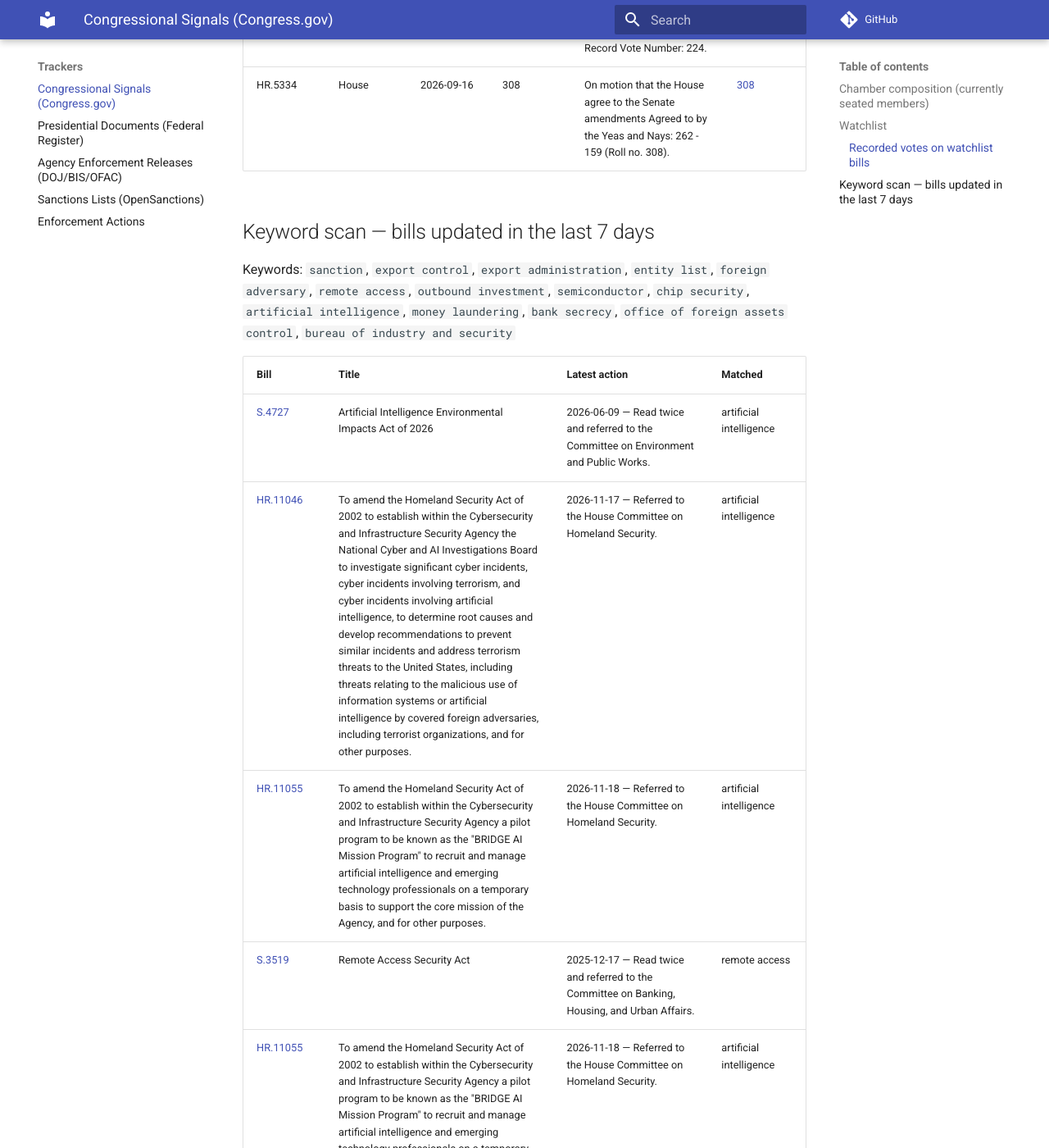
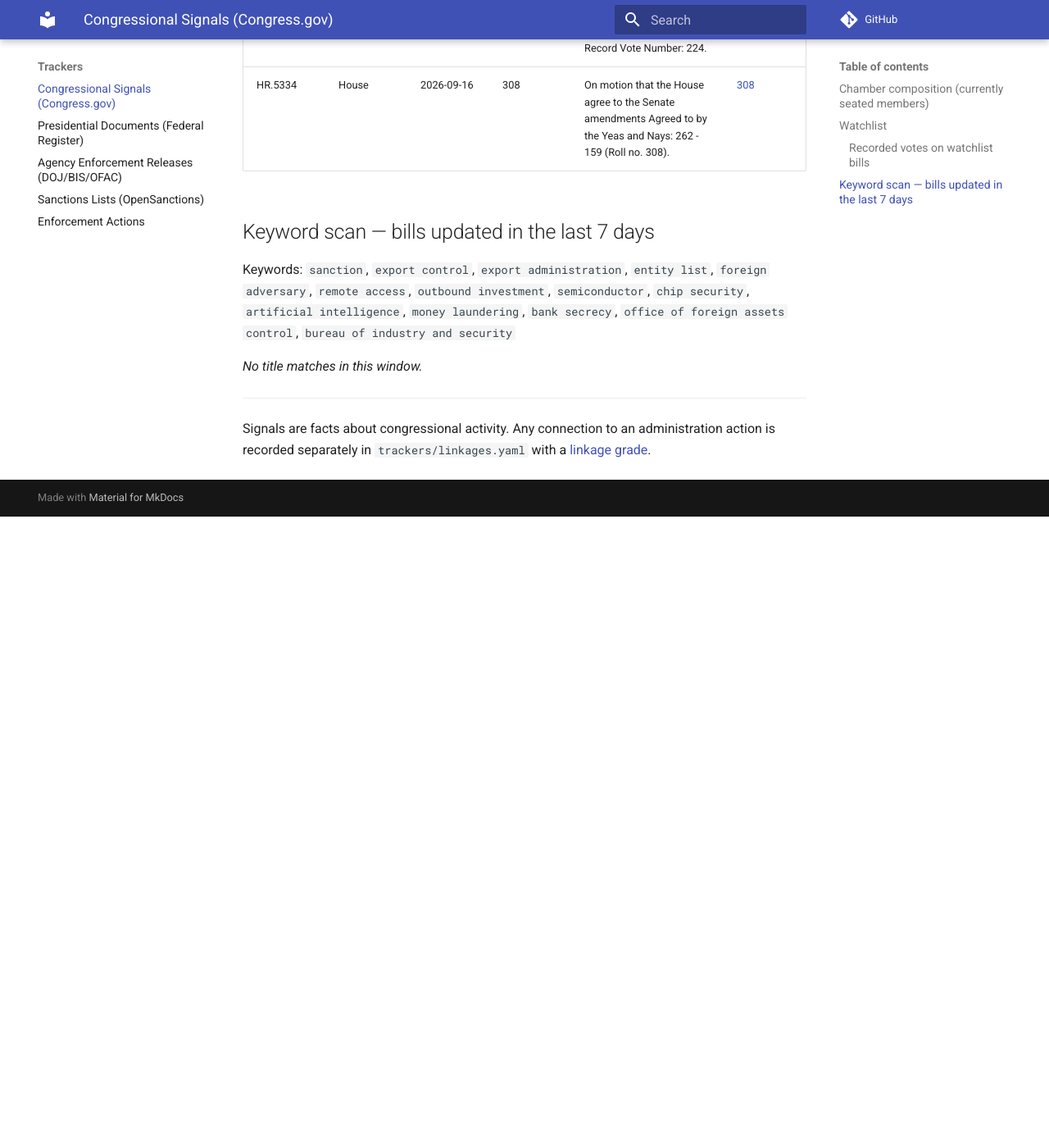
Before and after one commit to felipelago17/Congressional-Influence-Sanctions-Export-Controls, an MkDocs documentation site: the page built from docs/trackers/congress-signals.md, in a window 1280 px wide and 1400 px high, scrolled down 1831 px. Shown: the whole window at 82% size. Built offline with MkDocs 1.6.1 and Material for MkDocs 9.7.7, drawn with Linux system fonts in a browser that asks for light colours; comment, search, counter and statistics services are not loaded; after the commit the page ends 2461 px from its top, so only the background shows below that; some of the changed text lies outside the part shown.

Commit message:
data: congress signals 2026-11-25

```diff
--- a/docs/trackers/congress-signals.md
+++ b/docs/trackers/congress-signals.md
@@ -35,23 +35,7 @@ Roll-call links are the Tier 1 source for party breakdowns; the repository recor
 
 Keywords: `sanction`, `export control`, `export administration`, `entity list`, `foreign adversary`, `remote access`, `outbound investment`, `semiconductor`, `chip security`, `artificial intelligence`, `money laundering`, `bank secrecy`, `office of foreign assets control`, `bureau of industry and security`
 
-| Bill | Title | Latest action | Matched |
-|---|---|---|---|
-| [S.4727](https://www.congress.gov/bill/119th-congress/senate-bill/4727) | Artificial Intelligence Environmental Impacts Act of 2026 | 2026-06-09 — Read twice and referred to the Committee on Environment and Public Works. | artificial intelligence |
-| [HR.11046](https://www.congress.gov/bill/119th-congress/house-bill/11046) | To amend the Homeland Security Act of 2002 to establish within the Cybersecurity and Infrastructure Security Agency the National Cyber and AI Investigations Board to investigate significant cyber incidents, cyber incidents involving terrorism, and cyber incidents involving artificial intelligence, to determine root causes and develop recommendations to prevent similar incidents and address terrorism threats to the United States, including threats relating to the malicious use of information systems or artificial intelligence by covered foreign adversaries, including terrorist organizations, and for other purposes. | 2026-11-17 — Referred to the House Committee on Homeland Security. | artificial intelligence |
-| [HR.11055](https://www.congress.gov/bill/119th-congress/house-bill/11055) | To amend the Homeland Security Act of 2002 to establish within the Cybersecurity and Infrastructure Security Agency a pilot program to be known as the "BRIDGE AI Mission Program" to recruit and manage artificial intelligence and emerging technology professionals on a temporary basis to support the core mission of the Agency, and for other purposes. | 2026-11-18 — Referred to the House Committee on Homeland Security. | artificial intelligence |
-| [S.3519](https://www.congress.gov/bill/119th-congress/senate-bill/3519) | Remote Access Security Act | 2025-12-17 — Read twice and referred to the Committee on Banking, Housing, and Urban Affairs. | remote access |
-| [HR.11055](https://www.congress.gov/bill/119th-congress/house-bill/11055) | To amend the Homeland Security Act of 2002 to establish within the Cybersecurity and Infrastructure Security Agency a pilot program to be known as the "BRIDGE AI Mission Program" to recruit and manage artificial intelligence and emerging technology professionals on a temporary basis to support the core mission of the Agency, and for other purposes. | 2026-11-18 — Referred to the House Committee on Homeland Security. | artificial intelligence |
-| [S.5785](https://www.congress.gov/bill/119th-congress/senate-bill/5785) | A bill to require the Securities and Exchange Commission to issue rules relating to the use of artificial intelligence by public companies, and for other purposes. | 2026-11-19 — Read twice and referred to the Committee on Banking, Housing, and Urban Affairs. | artificial intelligence |
-| [HR.9183](https://www.congress.gov/bill/119th-congress/house-bill/9183) | Artificial Intelligence Environmental Impacts Act of 2026 | 2026-06-08 — Referred to the Committee on Science, Space, and Technology, and in addition to the Committee on Energy and Commerce, for a period to be subsequently determined by the Speaker, in each case for consideration of such provisions as fall within the jurisdiction of the committee concerned. | artificial intelligence |
-| [S.1705](https://www.congress.gov/bill/119th-congress/senate-bill/1705) | Chip Security Act | 2025-05-08 — Read twice and referred to the Committee on Banking, Housing, and Urban Affairs. | chip security |
-| [HR.9442](https://www.congress.gov/bill/119th-congress/house-bill/9442) | Artificial Intelligence Data Center Moratorium Act | 2026-06-24 — Referred to the Committee on Energy and Commerce, and in addition to the Committee on Foreign Affairs, for a period to be subsequently determined by the Speaker, in each case for consideration of such provisions as fall within the jurisdiction of the committee concerned. | artificial intelligence |
-| [S.97](https://www.congress.gov/bill/119th-congress/senate-bill/97) | Securing Semiconductor Supply Chains Act | 2025-05-26 — Held at the desk. | semiconductor |
-| [HR.5532](https://www.congress.gov/bill/118th-congress/house-bill/5532) | Russia-North Korea Cooperation Sanctions Act | 2024-12-17 — Referred to the Subcommittee on Trade. | sanction |
-| [HR.5532](https://www.congress.gov/bill/118th-congress/house-bill/5532) | Russia-North Korea Cooperation Sanctions Act | 2024-12-17 — Referred to the Subcommittee on Trade. | sanction |
-| [S.4214](https://www.congress.gov/bill/119th-congress/senate-bill/4214) | Artificial Intelligence Data Center Moratorium Act | 2026-03-25 — Read twice and referred to the Committee on Commerce, Science, and Transportation. | artificial intelligence |
-| [HR.8152](https://www.congress.gov/bill/118th-congress/house-bill/8152) | Remote Access Security Act | 2024-09-10 — Received in the Senate and Read twice and referred to the Committee on Banking, Housing, and Urban Affairs. | remote access |
-| [S.4487](https://www.congress.gov/bill/118th-congress/senate-bill/4487) | Small Business Artificial Intelligence Training Act of 2024 | 2024-08-01 — Placed on Senate Legislative Calendar under General Orders. Calendar No. 487. | artificial intelligence |
+_No title matches in this window._
 
 ---
 Signals are facts about congressional activity. Any connection to an administration action is recorded separately in `trackers/linkages.yaml` with a [linkage grade](../methodology/linkage-grades.md).
```
Also changed, not shown: other parts of docs/trackers/congress-signals.md (+1 -1 lines), 1 other file.
